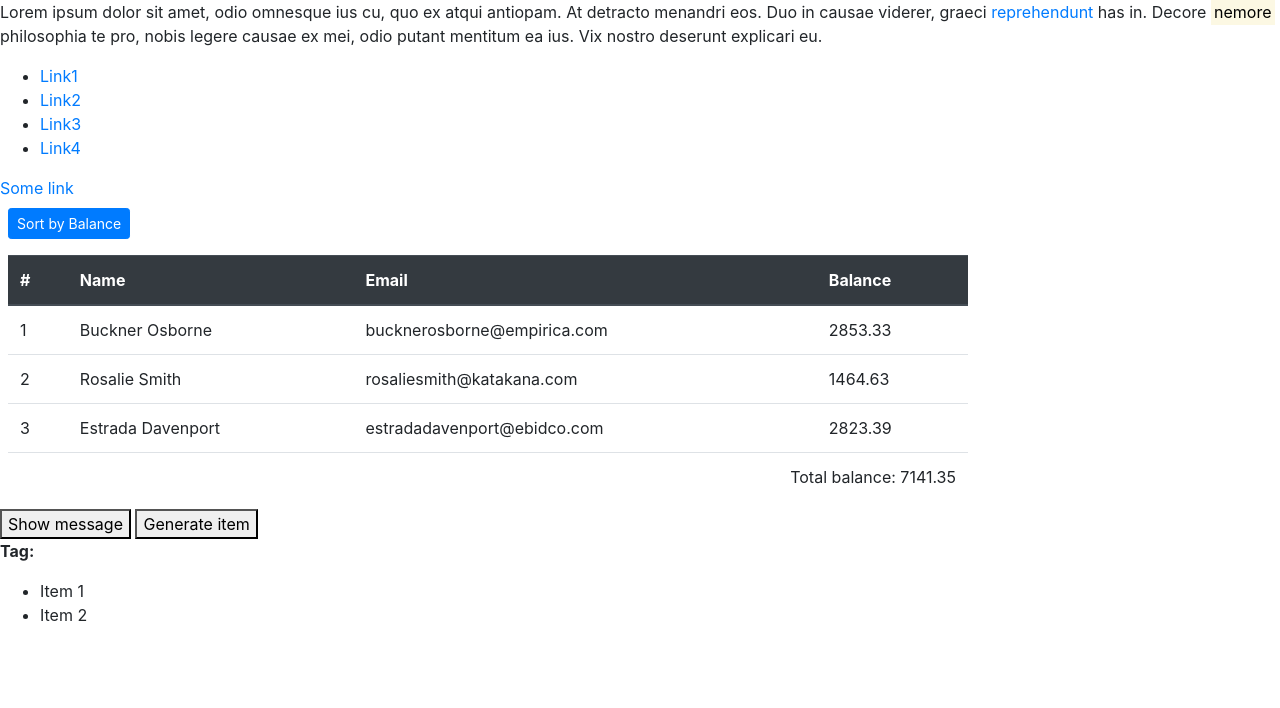
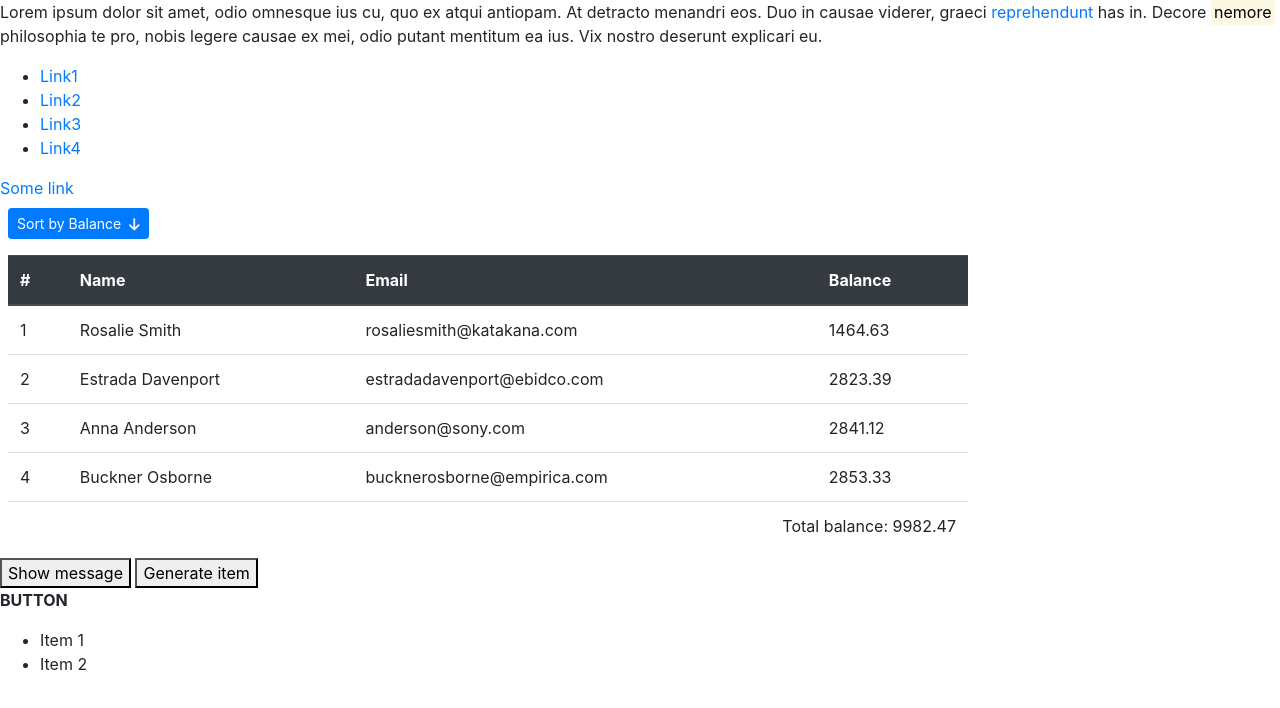
Before and after one commit to mikutsky/HW-4, a plain HTML site: page index.html in a window 1280 px wide. Drawn offline with nearby package versions, Linux system fonts and the light colour scheme.

Commit message:
I made all the corrections.

```diff
--- a/app.js
+++ b/app.js
@@ -28,7 +28,7 @@ console.log(
 //ЗАДАНИЕ №2
 //-----------------------------------------------------------------------------
 //Получить список всех ссылок, которые не находятся внутри списка ul
-const arrAOutUL = Array.from(document.links).filter(a => !a.closest("ul"));
+const arrAOutUL = document.querySelectorAll(":not(li) > a");
 console.log(arrAOutUL);
 
 //ЗАДАНИЕ №3
@@ -96,6 +96,19 @@ const users = [
     phone: "+1 (890) 461-2088",
     registered: "2016-03-04T03:36:38 -02:00",
     nestedField: { total: 200 }
+  },
+  {
+    _id: "6c2b3325d220ef972fb10144",
+    isActive: true,
+    balance: 2841.12,
+    age: 29,
+    name: "Anna Anderson",
+    gender: "female",
+    company: "SONY",
+    email: "anderson@sony.com",
+    phone: "+38 (063) 756-2323",
+    registered: "2013-10-06T03:34:11 +02:00",
+    nestedField: { total: 350 }
   }
 ];
 
@@ -116,6 +129,7 @@ function createTabelUsers(tableFields, users) {
   table.style.width = "960px";
   const thead = table.appendChild(document.createElement("thead"));
   thead.className = "thead-dark";
+  const tbody = table.appendChild(document.createElement("tbody"));
 
   //Верхняя строка. Заполняем заголовки столбцов
   const trHeader = thead.appendChild(document.createElement("tr"));
@@ -129,7 +143,7 @@ function createTabelUsers(tableFields, users) {
   //считаем общий баланс
   for (const user of users) {
     rowIndex++;
-    const tr = thead.appendChild(document.createElement("tr"));
+    const tr = tbody.appendChild(document.createElement("tr"));
     for (const field in tableFields) {
       const td = tr.appendChild(document.createElement("td"));
       if (user.hasOwnProperty(field)) td.textContent = user[field];
@@ -145,7 +159,8 @@ function createTabelUsers(tableFields, users) {
   }
 
   //Нижняя строка. Создаем строку и ячейку с общим балансом
-  const tdTotal = thead
+  const tfoot = table.appendChild(document.createElement("tfoot"));
+  const tdTotal = tfoot
     .appendChild(document.createElement("tr"))
     .appendChild(document.createElement("td"));
   tdTotal.setAttribute("colspan", Object.keys(tableFields).length);
@@ -188,49 +203,37 @@ document.addEventListener(
 //пользователи. Иконки можете взять с font awesome, в качестве фреймворка
 //использовался bootstrap.
 
-const toSortTable = (function() {
-  let SortType = false;
+function toSortTable(el) {
+  const sortUsers = users.sort(
+    (elA, elB) =>
+      el.srcElement.dataset.nextSortType * (elA.balance - elB.balance)
+  );
 
-  return function(el) {
-    let sortUsers = [];
+  el.srcElement.dataset.nextSortType *= -1; //менЯет направление сортировки
+  el.srcElement.querySelector("i").classList.toggle("turn"); //toggle :)
 
-    //получаем первые дочерний тэг <I>
-    const icnEl = Array.from(el.srcElement.children).filter(
-      e => e.tagName === "I"
-    )[0];
-    //делаем <I> видемым
-    if (icnEl.style.display) {
-      icnEl.style.display = "";
-    }
-    //сортируем пользователей по балансу
-    switch (SortType) {
-      case true:
-        SortType = false;
-        icnEl.className = "fas fa-sort-amount-up ml-2";
-        sortUsers = users.sort((elA, elB) => elB.balance - elA.balance);
-        break;
-      case false:
-        SortType = true;
-        icnEl.className = "fas fa-sort-amount-down ml-2";
-        sortUsers = users.sort((elA, elB) => elA.balance - elB.balance);
-        break;
-    }
-    //удаляем старую таблицу, генерируем и добавляем новую
-    tblContainer.lastChild.remove();
-    tblContainer.appendChild(createTabelUsers(tableFields, sortUsers));
-  };
-})();
+  if (tblContainer.querySelector("table"))
+    tblContainer.querySelector("table").remove();
+  tblContainer.appendChild(createTabelUsers(tableFields, sortUsers));
+}
+
+//Стиль .turn развернутой на 180' стрелочки
+const icnTurn = document.createElement("style");
+icnTurn.type = "text/css";
+icnTurn.innerText = `.turn { transform: rotate(180deg); }`;
+document.head.appendChild(icnTurn);
 
 const icnSort = document.createElement("i");
-icnSort.style.display = "none";
-icnSort.className = "fas fa-sort-amount-down ml-2";
+icnSort.className = "fas fa-arrow-up ml-2";
 
 const btnSort = document.createElement("button");
 btnSort.type = "button";
 btnSort.className = "btn btn-primary btn-sm m-2 pr-2";
 btnSort.textContent = "Sort by Balance";
+btnSort.dataset.nextSortType = "1";
 
 btnSort.appendChild(icnSort);
 tblContainer.insertAdjacentElement("afterbegin", btnSort);
 
 btnSort.addEventListener("click", toSortTable);
+btnSort.click(); //Сразу сортируем данные
--- a/index.html
+++ b/index.html
@@ -12,7 +12,6 @@
       integrity="sha384-ggOyR0iXCbMQv3Xipma34MD+dH/1fQ784/j6cY/iJTQUOhcWr7x9JvoRxT2MZw1T"
       crossorigin="anonymous"
     />
-    <script src="https://kit.fontawesome.com/33ee18adf3.js"></script>
   </head>
   <body>
     <div>
@@ -45,6 +44,7 @@
       <li>Item 2</li>
     </ul>
 
+    <script src="https://kit.fontawesome.com/33ee18adf3.js"></script>
     <script src="app.js"></script>
   </body>
 </html>
```
